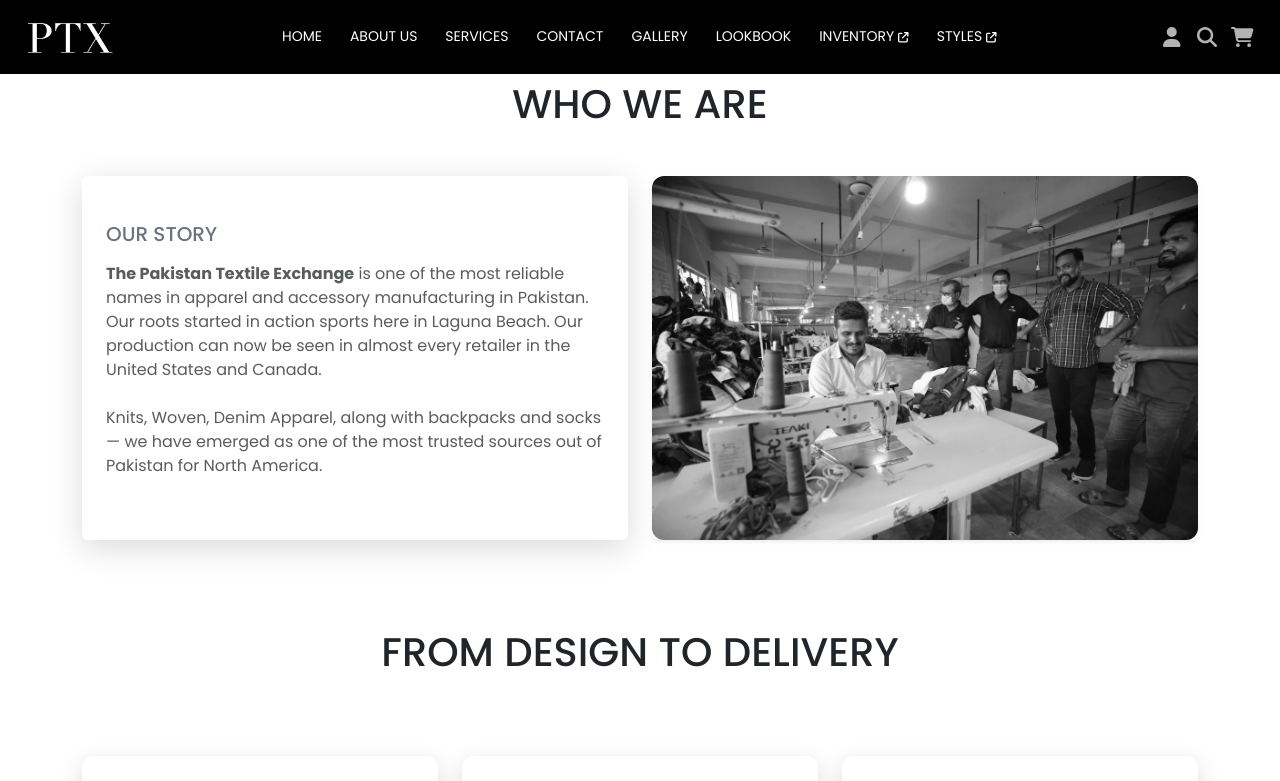
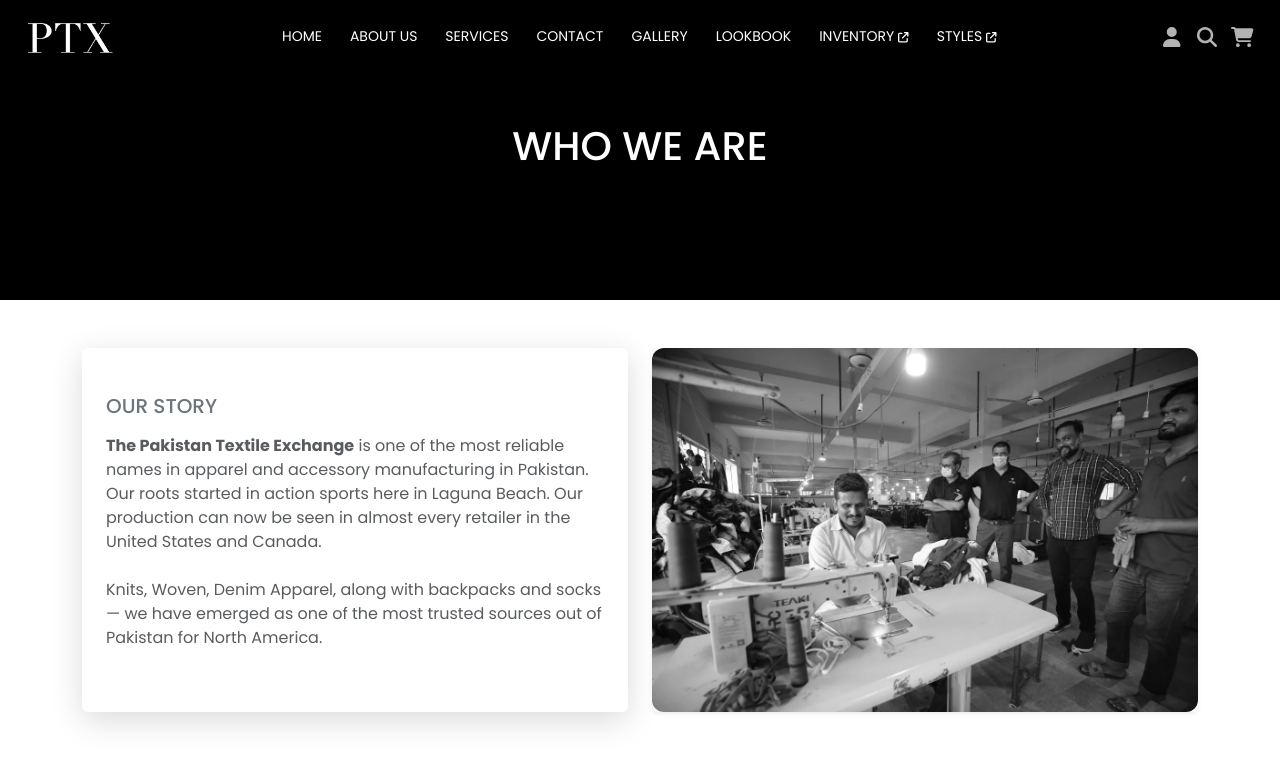
Before and after one commit to Zeeshanprojects/PTX-2, a React (Create React App) app in the folder PTX-2/ptx-2/: page /Aboutus in a window 1280 px wide. Shown: the top 781 px of the page. Built offline with nearby package versions, Linux system fonts and the light colour scheme.

Commit message:
Code Updated

```diff
--- a/PTX-2/ptx-2/src/Pages/AboutUs.jsx
+++ b/PTX-2/ptx-2/src/Pages/AboutUs.jsx
@@ -9,9 +9,10 @@ export default function AboutUs() {
  })
   return (
     <>
-    <div className="space"></div>
-    <div className='space'></div>
-      <h1 className="text-center">WHO WE ARE</h1>
+  <div className='background-color'>
+  <h1 className="text-center">WHO WE ARE</h1>
+  </div>
+
 
       <div className="container my-5">
   <div className="row align-items-stretch g-4">
--- a/PTX-2/ptx-2/src/Pages/AboutUs.style.css
+++ b/PTX-2/ptx-2/src/Pages/AboutUs.style.css
@@ -34,7 +34,6 @@
     padding: 5px;
     transition: transform 0.3s ease-in-out;
   }
-
   .ceo-image:hover {
     transform: scale(1.05);
   }
--- a/PTX-2/ptx-2/src/Pages/Home.style.css
+++ b/PTX-2/ptx-2/src/Pages/Home.style.css
@@ -239,7 +239,15 @@ a{  text-decoration: none !important;}
     width: 100%;
     object-fit: cover !important;
 }
-
+/*for about us and services page*/
+.background-color{
+  height: 300px;
+  background-color: black;
+  color: white;
+  display: flex;
+  justify-content: center;
+  align-items: center;
+}
 @media (min-width:768px) and (max-width:991px) {
   .sectionimage {
     padding: 0 !important;
--- a/PTX-2/ptx-2/src/Pages/Logistics.jsx
+++ b/PTX-2/ptx-2/src/Pages/Logistics.jsx
@@ -16,8 +16,10 @@ export default function Logistics() {
   };
   return (
     <>
-  <div className="space"></div>
-        <h1 className='mt-5 text-center'>SERVICES / LOGISTICS</h1>
+  <div className="background-color">
+  <h1 className='mt-5 text-center'>SERVICES / LOGISTICS</h1>
+  </div>
+
 
 <div className='space'></div>
       <div className="container">
--- a/PTX-2/ptx-2/src/Pages/Manufacturing.jsx
+++ b/PTX-2/ptx-2/src/Pages/Manufacturing.jsx
@@ -17,9 +17,10 @@ export default function Manufacturing() {
   };
   return (
     <>
-      <div className="space"></div>
-      <div className="space"> </div>
-        <h1 className="mt-5 text-center">SERVICES / MANUFACTURING</h1>
+      <div className="background-color">
+      <h1 className="mt-5 text-center">SERVICES / MANUFACTURING</h1>
+
+      </div>
 
 
       <div className="space"></div>
--- a/PTX-2/ptx-2/src/Pages/QualityAssurance.jsx
+++ b/PTX-2/ptx-2/src/Pages/QualityAssurance.jsx
@@ -17,10 +17,10 @@ export default function QualityAssurance() {
   };
   return (
     <>
-      <div className="space"></div>
-      <div className="space"> </div>
-        <h1 className="mt-5 text-center">SERVICES / QUALITY ASSURANCE</h1>
+      <div className="background-color">
+      <h1 className="mt-5 text-center">SERVICES / QUALITY ASSURANCE</h1>
 
+      </div>
 
       <div className="space"></div>
       <div className="container">
--- a/PTX-2/ptx-2/src/Pages/Services.jsx
+++ b/PTX-2/ptx-2/src/Pages/Services.jsx
@@ -9,8 +9,10 @@ export default function Services() {
   });
   return (
     <>
-<div className="space"></div>
-        <h1 className="mt-5 text-center">SERVICES</h1>
+<div className="background-color">
+<h1 className="mt-5 text-center">SERVICES</h1>
+</div>
+
    <br/>
       <div className="services-container">
         <div className="service-row">
--- a/PTX-2/ptx-2/src/Pages/Sourcing.jsx
+++ b/PTX-2/ptx-2/src/Pages/Sourcing.jsx
@@ -16,9 +16,10 @@ export default function Sourcing() {
   };
   return (
     <>
-      <div className="space"></div>
-<div className="space"> </div>
-      <h1 className="mt-5 text-center">SERVICES / SOURCING</h1>
+<div className="background-color">
+<h1 className="mt-5 text-center">SERVICES / SOURCING</h1>
+</div>
+
       <div className="space"> </div>
 
       <div className="container">
--- a/PTX-2/ptx-2/src/Pages/Studio.jsx
+++ b/PTX-2/ptx-2/src/Pages/Studio.jsx
@@ -16,9 +16,10 @@ export default function Studio() {
   };
   return (
     <>
-      <div className="space"></div>
-      <div className="space"></div>
-        <h1 className="mt-5 text-center">SERVICES / STUDIO</h1>
+     <div className="background-color">
+     <h1 className="mt-5 text-center">SERVICES / STUDIO</h1>
+     </div>
+
 
       <div className="space"></div>
       <div className="container">
```
